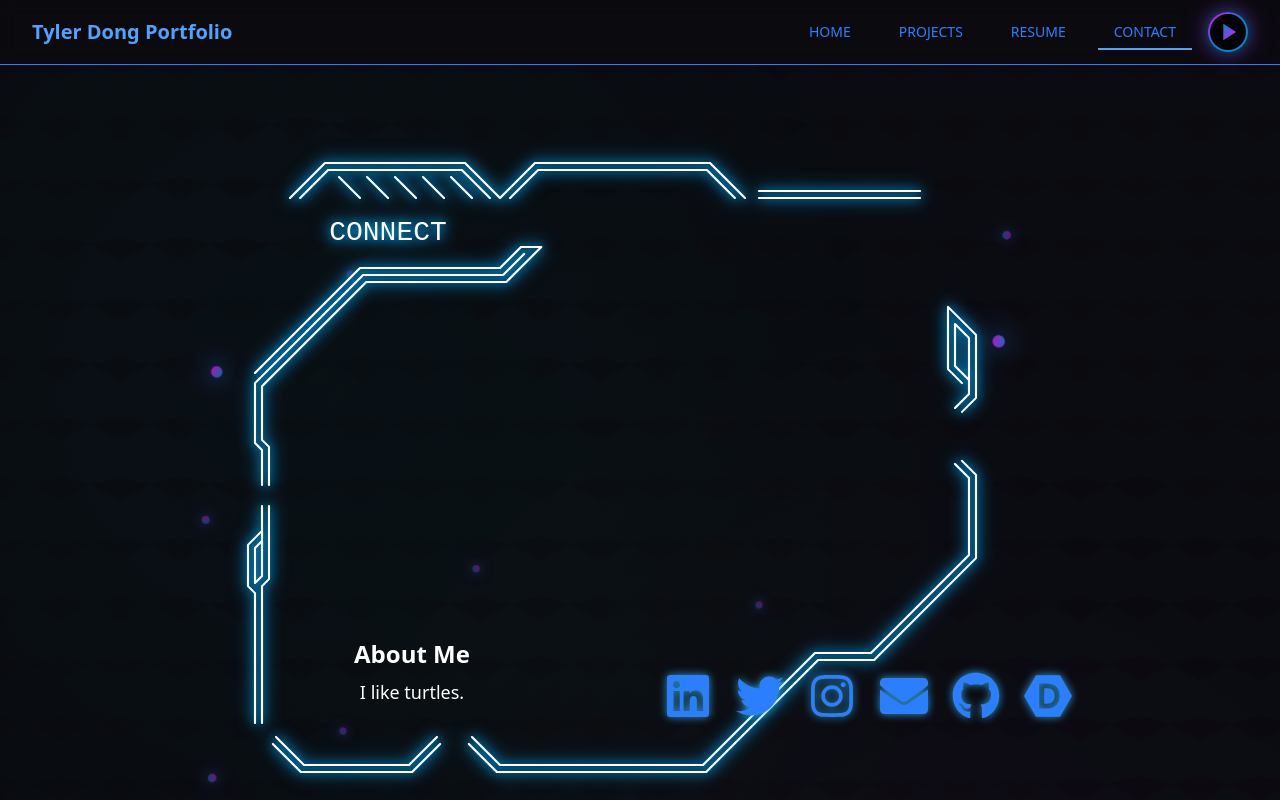
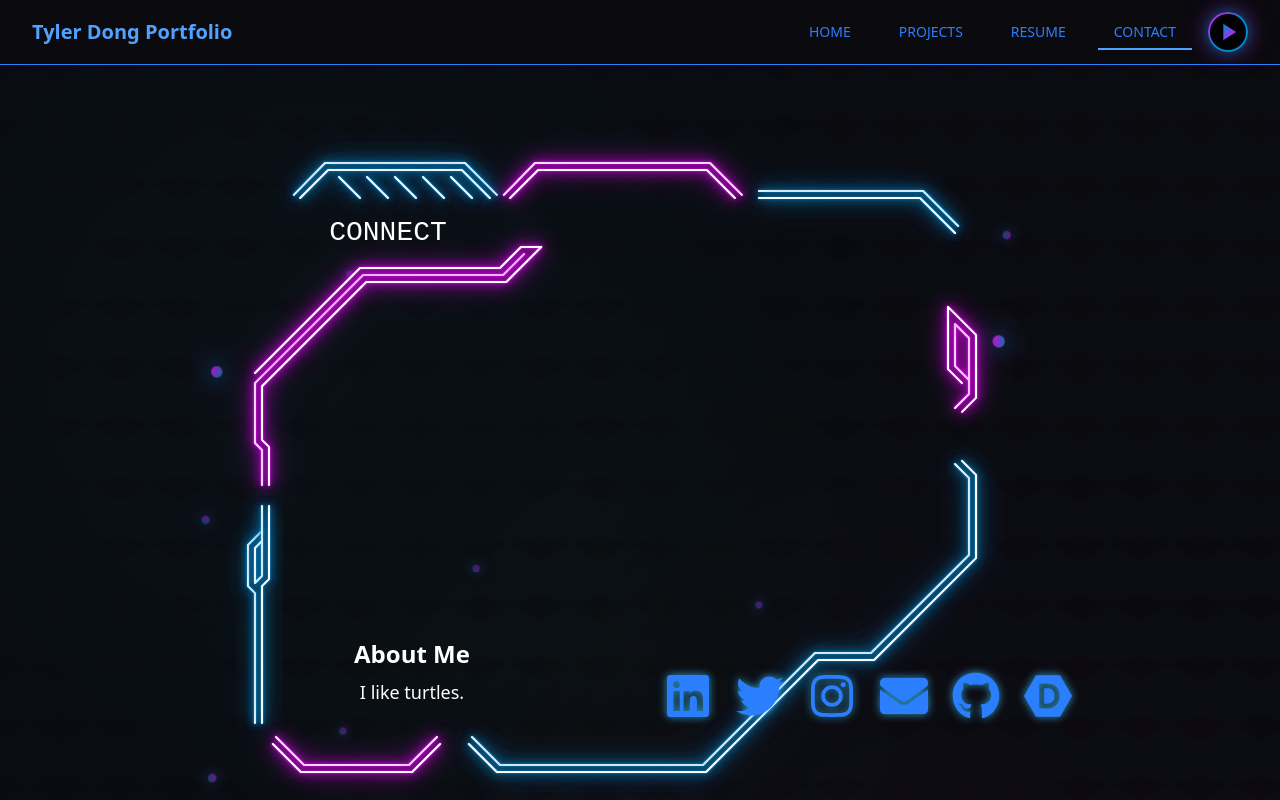
Before and after one commit to tylerdong878/Website, a Next.js app: page /contact in a window 1280 px wide. Shown: the top 800 px of the page. Built offline with nearby package versions, Linux system fonts and the light colour scheme.

Commit message:
neon frame colors

```diff
--- a/src/components/ui/NeonFrame.tsx
+++ b/src/components/ui/NeonFrame.tsx
@@ -14,21 +14,37 @@ export function NeonFrame({ children, className = '' }: NeonFrameProps) {
           height="100%"
           className="absolute inset-0 z-0"
           style={{
-            filter: 'drop-shadow(0 0 5px #0088cc) drop-shadow(0 0 8px #0088cc)'
+            filter: 'none'
           }}
           xmlns="http://www.w3.org/2000/svg"
           preserveAspectRatio="xMidYMid meet"
         >
         <defs>
-          <filter id="neon-blue" x="-50%" y="-50%" width="200%" height="200%">
-            <feDropShadow dx="0" dy="0" stdDeviation="6" floodColor="#0088cc" floodOpacity="0" />
-            <feDropShadow dx="0" dy="0" stdDeviation="16" floodColor="#0088cc" floodOpacity="0" />
+          <filter id="neon-blue" x="-200%" y="-200%" width="500%" height="500%">
+            <feGaussianBlur stdDeviation="1" result="coloredBlur"/>
+            <feMerge>
+              <feMergeNode in="coloredBlur"/>
+              <feMergeNode in="SourceGraphic"/>
+            </feMerge>
+            <feDropShadow dx="0" dy="0" stdDeviation="3" floodColor="#0088cc" floodOpacity="0.7" mode="screen"/>
+            <feDropShadow dx="0" dy="0" stdDeviation="6" floodColor="#0088cc" floodOpacity="0.5" mode="screen"/>
+            <feDropShadow dx="0" dy="0" stdDeviation="10" floodColor="#0088cc" floodOpacity="0.3" mode="screen"/>
+          </filter>
+          <filter id="neon-pink" x="-200%" y="-200%" width="500%" height="500%">
+            <feGaussianBlur stdDeviation="1" result="coloredBlur"/>
+            <feMerge>
+              <feMergeNode in="coloredBlur"/>
+              <feMergeNode in="SourceGraphic"/>
+            </feMerge>
+            <feDropShadow dx="0" dy="0" stdDeviation="3" floodColor="#e80dfb" floodOpacity="0.7" mode="screen"/>
+            <feDropShadow dx="0" dy="0" stdDeviation="6" floodColor="#e80dfb" floodOpacity="0.5" mode="screen"/>
+            <feDropShadow dx="0" dy="0" stdDeviation="10" floodColor="#e80dfb" floodOpacity="0.3" mode="screen"/>
           </filter>
 
         </defs>
         {/* Top Frame - Glow Layer */}
         <polyline
-          points="150 50, 175,25 275,25 300,50 325,25 450,25 475, 50"
+          points="152.76393,47.76393 175,25 275,25 297.76393,47.76393"
           stroke="#0088cc"
           strokeWidth="1.5"
           fill="none"
@@ -38,7 +54,26 @@ export function NeonFrame({ children, className = '' }: NeonFrameProps) {
         />
         {/* Top Frame - White Line */}
         <polyline
-          points="150 50, 175,25 275,25 300,50 325,25 450,25 475, 50"
+          points="152.76393,47.76393 175,25 275,25 297.76393,47.76393"
+          stroke="white"
+          strokeWidth="1.5"
+          fill="none"
+          strokeLinecap="round"
+          strokeLinejoin="round"
+        />
+        {/* Top Frame 2 - Glow Layer */}
+        <polyline
+          points="302.76393,47.76393 325,25 450,25 472.76393,47.76393"
+          stroke="#e80dfb"
+          strokeWidth="1.5"
+          fill="none"
+          filter="url(#neon-pink)"
+          strokeLinecap="round"
+          strokeLinejoin="round"
+        />
+        {/* Top Frame 2 - White Line */}
+        <polyline
+          points="302.76393,47.76393 325,25 450,25 472.76393,47.76393"
           stroke="white"
           strokeWidth="1.5"
           fill="none"
@@ -67,10 +102,10 @@ export function NeonFrame({ children, className = '' }: NeonFrameProps) {
         {/* Top Second Frame 2 - Glow Layer */}
         <polyline
           points="307.23607,50 327.23607,30 447.76393,30 467.76393,50"
-          stroke="#0088cc"
+          stroke="#e80dfb"
           strokeWidth="1.5"
           fill="none"
-          filter="url(#neon-blue)"
+          filter="url(#neon-pink)"
           strokeLinecap="round"
           strokeLinejoin="round"
         />
@@ -84,44 +119,42 @@ export function NeonFrame({ children, className = '' }: NeonFrameProps) {
           strokeLinejoin="round"
         />
         {/* Top Line 1 - Glow Layer */}
-        <line
-          x1="485"
-          y1="45"
-          x2="600"
-          y2="45"
+        <polyline
+          points="485,45 602.23607,45 627.23607,70"
           stroke="#0088cc"
           strokeWidth="1.5"
+          fill="none"
+          filter="url(#neon-blue)"
           strokeLinecap="round"
+          strokeLinejoin="round"
         />
         {/* Top Line 1 - White Line */}
-        <line
-          x1="485"
-          y1="45"
-          x2="600"
-          y2="45"
+        <polyline
+          points="485,45 602.23607,45 627.23607,70"
           stroke="white"
           strokeWidth="1.5"
+          fill="none"
           strokeLinecap="round"
+          strokeLinejoin="round"
         />
         {/* Top Line 2 - Glow Layer */}
-        <line
-          x1="485"
-          y1="50"
-          x2="600"
-          y2="50"
+        <polyline
+          points="485,50 600,50 625,75"
           stroke="#0088cc"
           strokeWidth="1.5"
+          fill="none"
+          filter="url(#neon-blue)"
           strokeLinecap="round"
+          strokeLinejoin="round"
         />
         {/* Top Line 2 - White Line */}
-        <line
-          x1="485"
-          y1="50"
-          x2="600"
-          y2="50"
+        <polyline
+          points="485,50 600,50 625,75"
           stroke="white"
           strokeWidth="1.5"
+          fill="none"
           strokeLinecap="round"
+          strokeLinejoin="round"
         />
         {/* Top Diagnal 1 - Glow Layer */}
         <line
@@ -132,6 +165,7 @@ export function NeonFrame({ children, className = '' }: NeonFrameProps) {
           stroke="#0088cc"
           strokeWidth="1.5"
           strokeLinecap="round"
+          filter="url(#neon-blue)"
         />
         {/* Top Diagnal 1 - White Line */}
         <line
@@ -152,6 +186,7 @@ export function NeonFrame({ children, className = '' }: NeonFrameProps) {
           stroke="#0088cc"
           strokeWidth="1.5"
           strokeLinecap="round"
+          filter="url(#neon-blue)"
         />
         {/* Top Diagnal 2 - White Line */}
         <line
@@ -172,6 +207,7 @@ export function NeonFrame({ children, className = '' }: NeonFrameProps) {
           stroke="#0088cc"
           strokeWidth="1.5"
           strokeLinecap="round"
+          filter="url(#neon-blue)"
         />
         {/* Top Diagnal 3 - White Line */}
         <line
@@ -192,6 +228,7 @@ export function NeonFrame({ children, className = '' }: NeonFrameProps) {
           stroke="#0088cc"
           strokeWidth="1.5"
           strokeLinecap="round"
+          filter="url(#neon-blue)"
         />
         {/* Top Diagnal 4 - White Line */}
         <line
@@ -212,6 +249,7 @@ export function NeonFrame({ children, className = '' }: NeonFrameProps) {
           stroke="#0088cc"
           strokeWidth="1.5"
           strokeLinecap="round"
+          filter="url(#neon-blue)"
         />
         {/* Top Diagnal 5 - White Line */}
         <line
@@ -238,10 +276,10 @@ export function NeonFrame({ children, className = '' }: NeonFrameProps) {
         {/* left middle accent - Glow Layer */}
         <polyline
           points="130,255 130,230 125,225 125,182.23607 202.23607,105 302.23607,105 317.23607,90"
-          stroke="#0088cc"
+          stroke="#e80dfb"
           strokeWidth="1.5"
           fill="none"
-          filter="url(#neon-blue)"
+          filter="url(#neon-pink)"
           strokeLinecap="round"
           strokeLinejoin="round"
         />
@@ -257,10 +295,10 @@ export function NeonFrame({ children, className = '' }: NeonFrameProps) {
         {/* left bottom accent - Glow Layer */}
         <polyline
           points="135,255 135,227.76393 130,222.76393 130,184.47214 204.47214,110 304.47214,110 329.47214,85 315,85 300,100 200,100 125,175"
-          stroke="#0088cc"
+          stroke="#e80dfb"
           strokeWidth="1.5"
           fill="none"
-          filter="url(#neon-blue)"
+          filter="url(#neon-pink)"
           strokeLinecap="round"
           strokeLinejoin="round"
         />
@@ -333,10 +371,10 @@ export function NeonFrame({ children, className = '' }: NeonFrameProps) {
         {/* Bottom left Top accent - Glow Layer */}
         <polyline
           points="140,435 160,455 235,455 255,435"
-          stroke="#0088cc"
+          stroke="#e80dfb"
           strokeWidth="1.5"
           fill="none"
-          filter="url(#neon-blue)"
+          filter="url(#neon-pink)"
           strokeLinecap="round"
           strokeLinejoin="round"
         />
@@ -352,10 +390,10 @@ export function NeonFrame({ children, className = '' }: NeonFrameProps) {
         {/* Bottom left Bottom accent - Glow Layer */}
         <polyline
           points="137.76393,440 157.76393,460 237.23607,460 257.23607,440"
-            stroke="#0088cc"
+          stroke="#e80dfb"
           strokeWidth="1.5"
           fill="none"
-            filter="url(#neon-blue)"
+          filter="url(#neon-pink)"
           strokeLinecap="round"
           strokeLinejoin="round"
         />
@@ -409,10 +447,10 @@ export function NeonFrame({ children, className = '' }: NeonFrameProps) {
         {/* Right Middle accent - Glow Layer */}
         <polyline
           points="625,200 635,190 635,150 625,140 625,170 635,180"
-          stroke="#0088cc"
+          stroke="#e80dfb"
           strokeWidth="1.5"
           fill="none"
-          filter="url(#neon-blue)"
+          filter="url(#neon-pink)"
           strokeLinecap="round"
           strokeLinejoin="round"
         />
@@ -428,10 +466,10 @@ export function NeonFrame({ children, className = '' }: NeonFrameProps) {
         {/* Right Bottom accent - Glow Layer */}
         <polyline
           points="630,202.76393 640,192.76393 640,147.76393 620,127.76393 620,172.23607 630,182.23607"
-          stroke="#0088cc"
+          stroke="#e80dfb"
           strokeWidth="1.5"
           fill="none"
-          filter="url(#neon-blue)"
+          filter="url(#neon-pink)"
           strokeLinecap="round"
           strokeLinejoin="round"
         />
```
Lines whose indentation alone changed are shown as unchanged.
